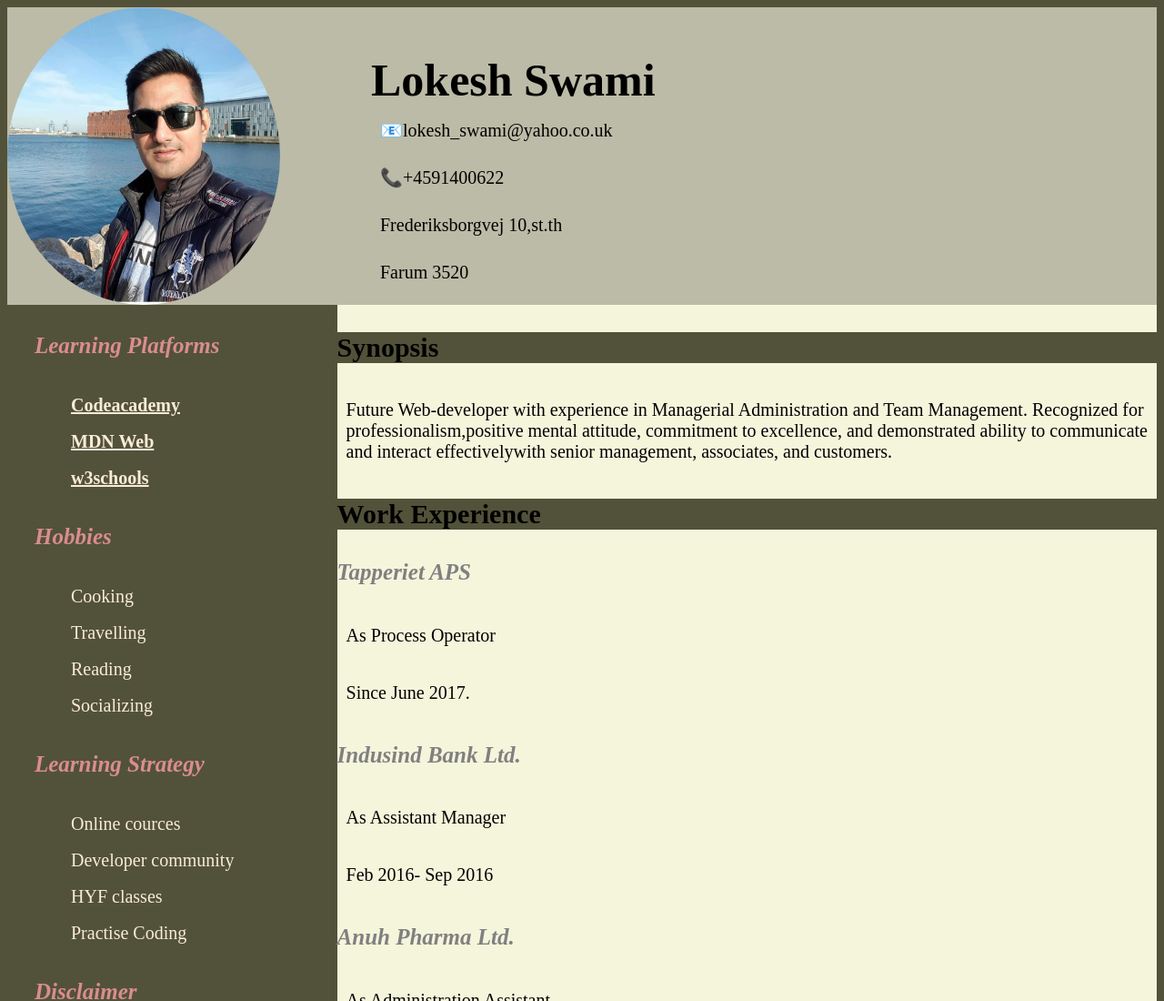
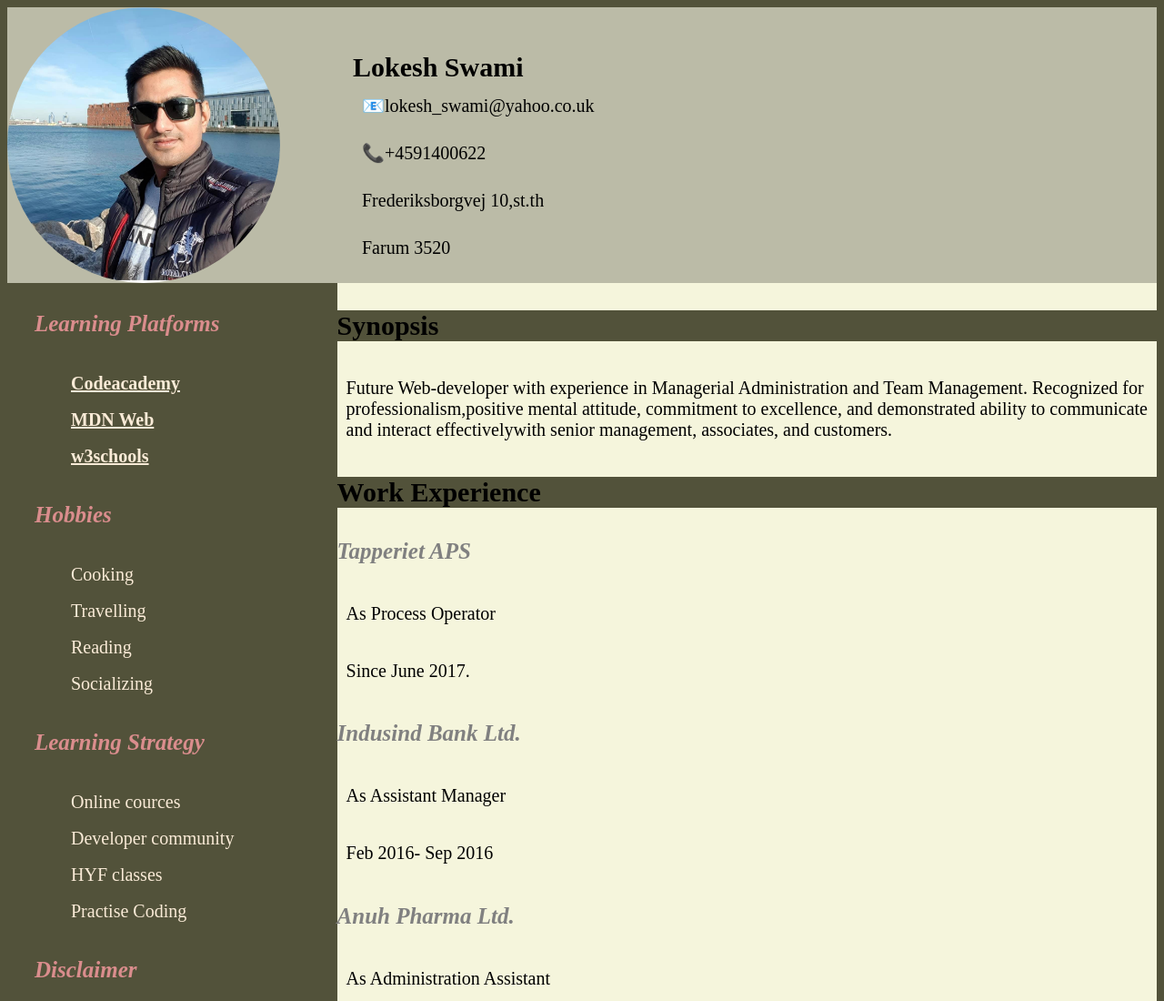
Before and after one commit to Lokesh-sw/hyf-homework, a plain HTML site: page html-css/week1/index.html in a window 1280 px wide. Shown: the top 1100 px of the page at 91% size. Drawn offline with Linux system fonts and the light colour scheme.

Commit message:
HTML/CSS week 1 homework

```diff
--- a/html-css/week1/style.css
+++ b/html-css/week1/style.css
@@ -19,13 +19,13 @@ header{
 
 
 .head{
-    padding: 40px 0 0 100px;
+    padding: 40px 0 0 80px;
 
 }
 
 
 h1{
-    font-size: 50px;
+    font-size: 30px;
 }
 
 
```
